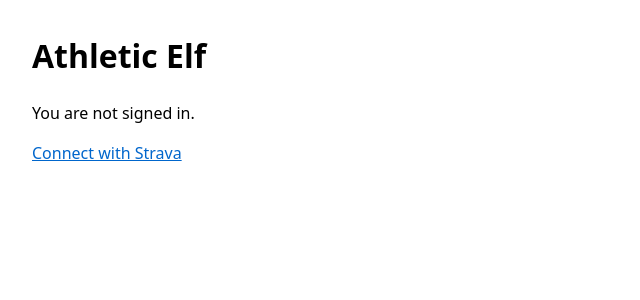
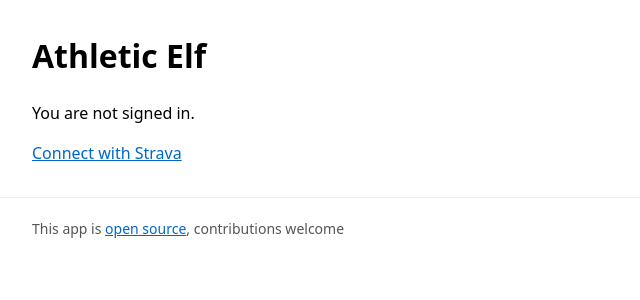
Before and after one commit to kittsville/athletic-elf, a Flask app: page / in a window 1280 px wide. Shown: the part 41-341 px from the top of the page, without its empty margins (0-640 px from the left). Run offline with Flask 3, Linux system fonts and the light colour scheme; parts of the project's set-up code (start-up, migrations or seed data) failed here and were passed over.

Commit message:
Add link to source code

```diff
--- a/athletic_elf/static/css/app.css
+++ b/athletic_elf/static/css/app.css
@@ -124,6 +124,23 @@ main.page {
   margin: 2rem;
   max-width: 100%;
   min-width: 0;
+}
+
+.app-footer {
+  margin-top: 2rem;
+  padding: 1.25rem 2rem 2rem;
+  border-top: 1px solid #eee;
+  font-size: 0.875rem;
+  color: #555;
+}
+
+.app-footer-text {
+  margin: 0;
+  max-width: 48rem;
+}
+
+.app-footer a {
+  color: #06c;
 }
 
 /* Horizontal scroll for wide tables without shrinking columns unreadably */
@@ -639,6 +656,10 @@ table.activities tbody tr:hover {
     margin: 1rem 0.75rem;
   }
 
+  .app-footer {
+    padding: 1rem 0.75rem 1.5rem;
+  }
+
   h1 {
     font-size: 1.35rem;
     line-height: 1.25;
--- a/templates/base.html
+++ b/templates/base.html
@@ -47,5 +47,10 @@
   <main class="page">
     {% block content %}{% endblock %}
   </main>
+  <footer class="app-footer" role="contentinfo">
+    <p class="app-footer-text">
+      This app is <a href="https://github.com/kittsville/athletic-elf">open source</a>, contributions welcome
+    </p>
+  </footer>
 </body>
 </html>
```
